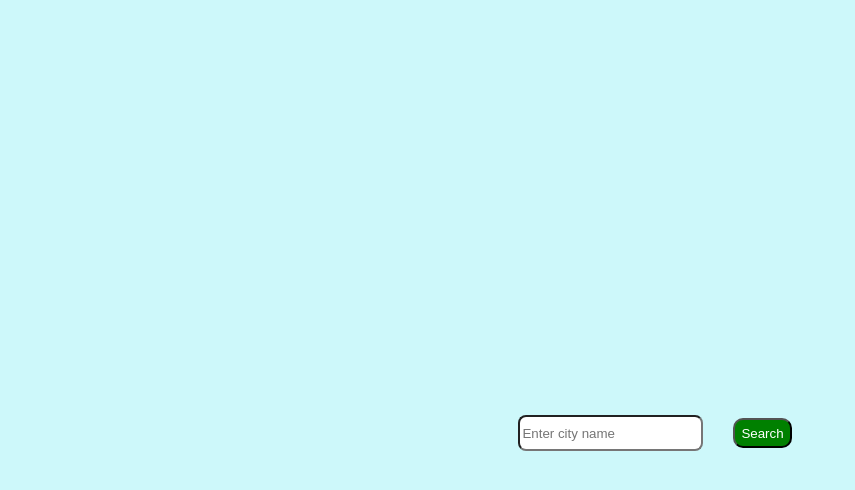
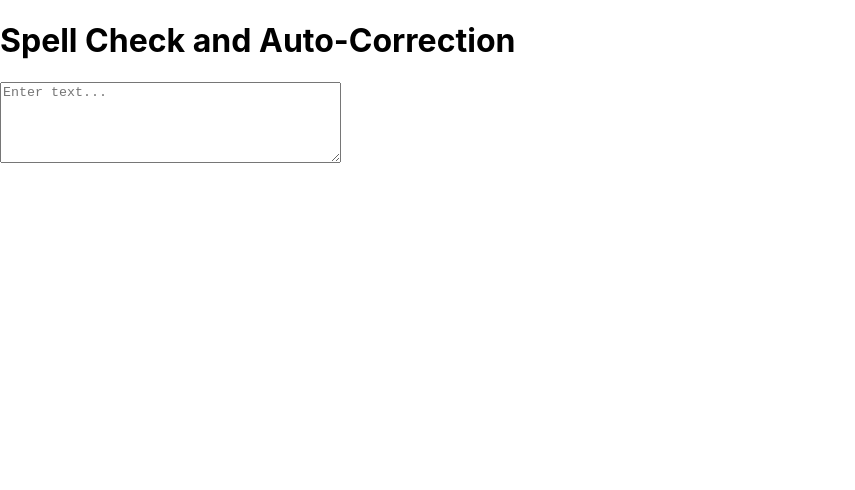
Before and after one commit to darshanke/weather-monitoring, a React (Create React App) app: page / in a window 1280 px wide. Shown: the top 490 px of the page, without its empty margins (0-855 px from the left). Built offline with nearby package versions, Linux system fonts and the light colour scheme.

Commit message:
spell check

```diff
--- a/src/App.js
+++ b/src/App.js
@@ -1,13 +1,15 @@
 import "./App.css";
 import { BrowserRouter as Router, Routes, Route } from "react-router-dom";
 import LandingPage from "./Components/LandingPage";
+import SpellCheckApp from "./Components/SpellCheckApp";
 
 function App() {
   return (
     <Router>
-      <div className="App">
+      <div >
         <Routes>
-          <Route path="/" element={<LandingPage />} />
+          {/* <Route path="/" element={<LandingPage />} /> */}
+          <Route path="/" element={<SpellCheckApp />} />
         </Routes>
       </div>
     </Router>
--- a/src/Components/LandingPage.jsx
+++ b/src/Components/LandingPage.jsx
@@ -53,6 +53,7 @@
 import SearchBox from "./SearchBox";
 import axios from "axios";
 import DetailsProvider from "./DetailsProvider";
+import SpellCheckApp from "./SpellCheckApp";
 
 const LandingPage = () => {
   const [details, setDetails] = useState({});
@@ -81,6 +82,7 @@
     <div>
       <SearchBox onSearch={onSearch} />
       <DetailsProvider details={details} loading={loading} />
+      {/* <SpellCheckApp/> */}
     </div>
   );
 };
--- /dev/null
+++ b/src/Components/SpellCheckApp.jsx
@@ -0,0 +1,65 @@
+import React, { useState } from "react";
+
+// Define a custom dictionary of words and their corrections
+const customDictionary = {
+  teh: "the",
+  wrok: "work",
+  fot: "for",
+  exampl: "example",
+};
+
+function SpellCheckApp()  {
+  // constructor(props) {
+  //   super(props);
+  //   this.state = {
+  //     inputText: "",
+  //     suggestedText: "",
+  //   };
+  // }
+  const [inputText, setInputText] = useState('');
+  const [suggestedText, setSeggestedText] = useState('');
+
+     const handleInputChange = (e) => {
+    const text = e.target.value;
+    // this.setState({ inputText: text });
+    setInputText(text)
+
+    // Implement a basic spelling check and correction
+    const words = text.split(" ");
+    const correctedWords = words.map((word) => {
+      const correctedWord = customDictionary[word.toLowerCase()];
+      return correctedWord || word;
+    });
+
+    const correctedText = correctedWords.join(" ");
+
+    // Set the suggested text (first corrected word)
+    const firstCorrection = correctedWords.find(
+      (word, index) => word !== words[index]
+    );
+    // this.setState({ suggestedText: firstCorrection || "" });
+    setSeggestedText(  firstCorrection || "" );
+  };
+
+
+    return (
+      <div>
+        <h1>Spell Check and Auto-Correction</h1>
+        <textarea
+          value={inputText}
+          onChange={(e)=>handleInputChange(e)}
+          placeholder="Enter text..."
+          rows={5}
+          cols={40}
+        />
+        {suggestedText && (
+          <p>
+            Did you mean: <strong>{suggestedText}</strong>?
+          </p>
+        )}
+      </div>
+    );
+  }
+
+
+export default SpellCheckApp;
--- a/src/index.css
+++ b/src/index.css
@@ -5,7 +5,7 @@
     sans-serif;
   -webkit-font-smoothing: antialiased;
   -moz-osx-font-smoothing: grayscale;
-  background-color: rgb(205, 248, 250,1)
+  /* background-color: rgb(205, 248, 250,1) */
 }
 
 code {
```
